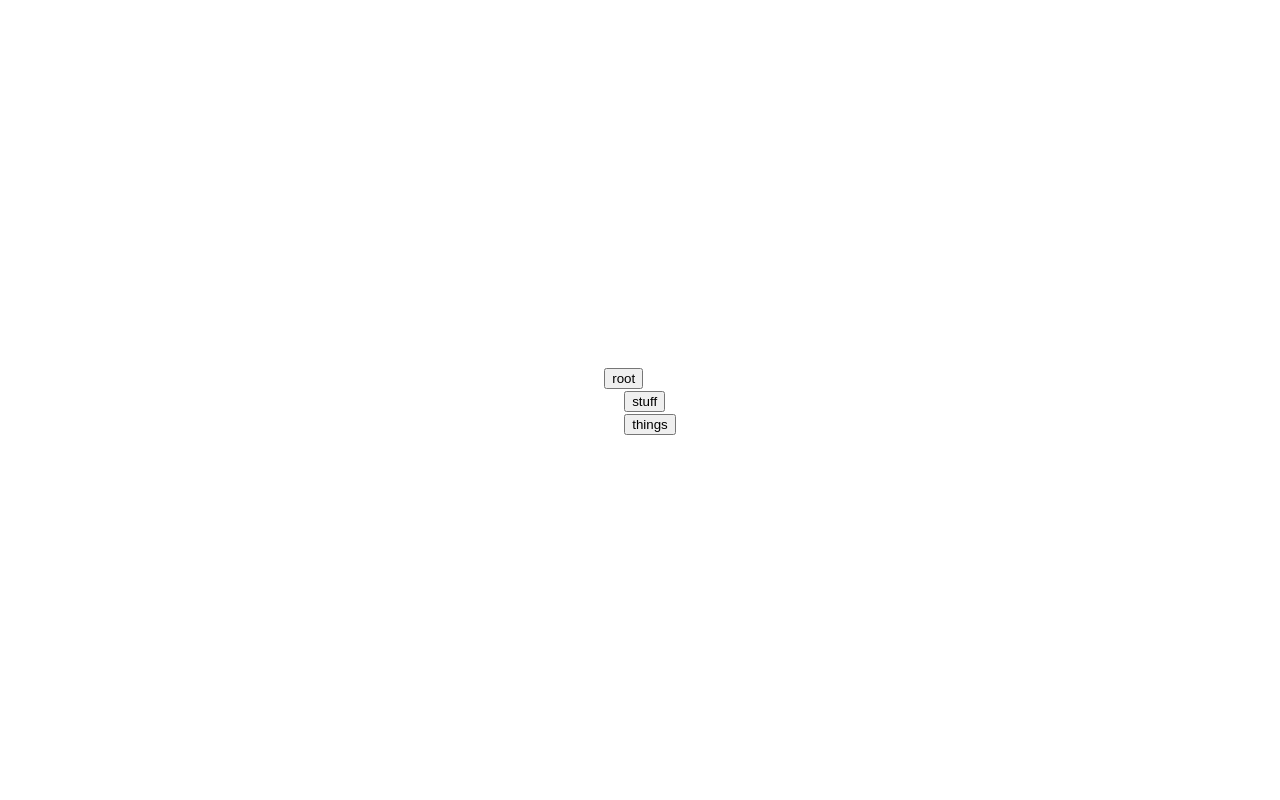
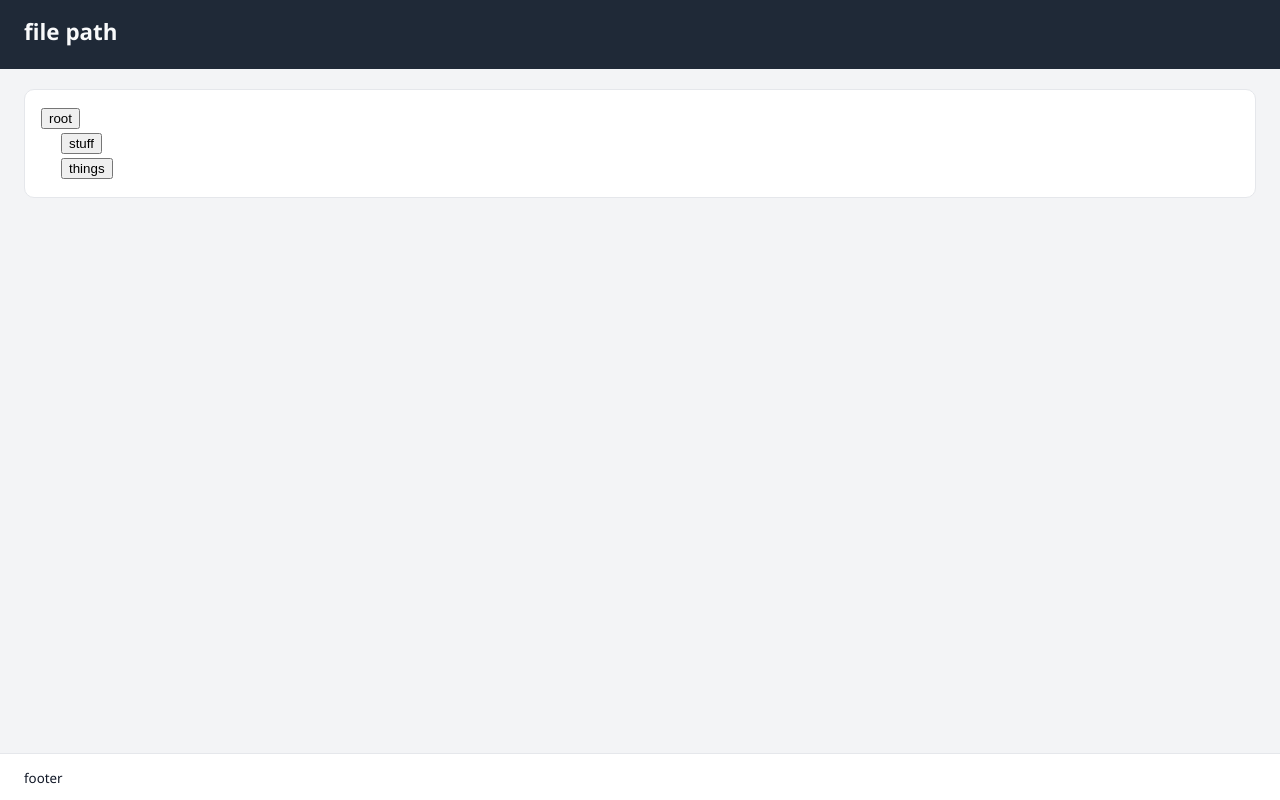
Before and after one commit to magnusculley/file-style-portfolio, a website built with Parcel: page src/index.html in a window 1280 px wide. Built offline with nearby package versions, Linux system fonts and the light colour scheme.

Commit message:
using pip display and sectioned app into parts

```diff
--- a/src/index.html
+++ b/src/index.html
@@ -3,10 +3,10 @@
   <head>
     <meta charset="utf-8">
     <meta name="viewport" content="width=device-width, initial-scale=1.0">
-    <title>Parcel Vanilla App</title>
     <link rel="stylesheet" href="style.css">
   </head>
   <body>
-    <script type="module" src="main.ts"></script>
+    <div id="app"></div>
+    <script type="module" src="./main.ts"></script>
   </body>
 </html>
--- a/src/main.ts
+++ b/src/main.ts
@@ -1,22 +1,36 @@
 import { TreeNode } from "./tree/treeclass";
 import { myTree } from "./tree/treeread";
+import { renderHeader } from "./page/Header";
+import { renderBody } from "./page/body";
+import { renderFooter } from "./page/footer";
 
 function renderTree(): void {
-	document.body.innerHTML = myTree.root.htmlize();
+	const app = document.querySelector<HTMLDivElement>("#app");
+
+	if (!app) {
+		return;
+	}
+
+	app.innerHTML = `
+		${renderHeader()}
+		${renderBody(myTree.root.htmlize())}
+		${renderFooter()}
+	`;
 
 	document.querySelectorAll<HTMLButtonElement>(".tree-node-button").forEach((button) => {
 		button.addEventListener("click", () => {
 			const nodeId = Number(button.dataset.nodeId);
 			const node = TreeNode.findById(nodeId);
-
-			if (!node) {
-				return;
-			}
-
 			node.toggleTop();
 			renderTree();
+		});
+		button.addEventListener("dblclick", () => {
+			const nodeId = Number(button.dataset.nodeId);
+			const node = TreeNode.findById(nodeId);
+			void node.content.display(node.name);
 		});
 	});
 }
 
+
 renderTree();
--- /dev/null
+++ b/src/page/Header.ts
@@ -0,0 +1,7 @@
+export function renderHeader(): string {
+  return `
+    <header class="page-header">
+    <h1>file path<h1>
+    </header>
+  `;
+}
--- /dev/null
+++ b/src/page/body.ts
@@ -0,0 +1,9 @@
+export function renderBody(treeHtml: string): string {
+  return `
+    <main class="page-main">
+      <section class="tree-panel" aria-label="Tree Browser">
+        ${treeHtml}
+      </section>
+    </main>
+  `;
+}
--- /dev/null
+++ b/src/page/footer.ts
@@ -0,0 +1,7 @@
+export function renderFooter(): string {
+  return `
+    <footer class="page-footer">
+      <small>footer</small>
+    </footer>
+  `;
+}
--- a/src/style.css
+++ b/src/style.css
@@ -1,8 +1,55 @@
-html {
-  color-scheme: light dark;
-  font-family: system-ui;
-  display: flex;
-  align-items: center;
-  justify-content: center;
-  height: 100%;
+* {
+  box-sizing: border-box;
 }
+
+html,
+body {
+  margin: 0;
+  padding: 0;
+  font-family: "Segoe UI", Tahoma, Geneva, Verdana, sans-serif;
+  background: #f3f4f6;
+  color: #111827;
+}
+
+#app {
+  min-height: 100vh;
+  display: grid;
+  grid-template-rows: auto 1fr auto;
+}
+
+.page-header {
+  padding: 16px 24px;
+  background: #1f2937;
+  color: #f9fafb;
+}
+
+.page-header h1 {
+  margin: 0 0 6px;
+  font-size: 1.4rem;
+}
+
+.page-header p {
+  margin: 0;
+  opacity: 0.9;
+}
+
+.page-main {
+  padding: 20px 24px;
+}
+
+.tree-panel {
+  background: #ffffff;
+  border: 1px solid #e5e7eb;
+  border-radius: 10px;
+  padding: 16px;
+}
+
+.tree-node-button {
+  margin: 2px 0;
+}
+
+.page-footer {
+  padding: 12px 24px;
+  border-top: 1px solid #e5e7eb;
+  background: #ffffff;
+}
--- /dev/null
+++ b/src/tree/contentclass.ts
@@ -0,0 +1,34 @@
+type DocumentPictureInPictureApi = {
+    requestWindow: (options?: { width?: number; height?: number }) => Promise<Window>;
+};
+
+declare global {
+    interface Window {
+        documentPictureInPicture: DocumentPictureInPictureApi;
+    }
+}
+
+export class Content{
+    title: string;
+    description: string;
+
+    constructor(title: string, description: string) {
+        this.title = title;
+        this.description = description;
+    }
+
+    private buildPiPHtml(): string {
+        return `
+            <div class="pip-card">
+                <h2>${this.title}</h2>
+                <p class="pip-description">${this.description}</p>
+            </div>
+        `;
+    }
+
+    async display(nodeName?: string): Promise<void> {
+        const pipApi = window.documentPictureInPicture;
+        const pipWindow = await pipApi.requestWindow({ width: 420, height: 320 });
+        pipWindow.document.body.innerHTML = this.buildPiPHtml();
+    }
+}
--- a/src/tree/tree.json
+++ b/src/tree/tree.json
@@ -1 +1 @@
-["Dstuff/.", "Fthings/.", "Ffun.md/stuff", "Dlow/stuff"]
+["Dstuff/.", "Fthings/.", "Ffriends.txt/stuff", "Ffun.md/stuff", "Dlow/stuff"]
--- a/src/tree/treeclass.ts
+++ b/src/tree/treeclass.ts
@@ -1,13 +1,4 @@
-class Content{
-    title: string;
-    description: string;
-
-    constructor(title: string, description: string) {
-        this.title = title;
-        this.description = description;
-    }
-}
-
+import {Content} from "./contentclass.ts";
 
 export class TreeNode{
     static nodeIndex: Map<number, TreeNode> = new Map();
--- a/src/tree/treeread.ts
+++ b/src/tree/treeread.ts
@@ -21,4 +21,5 @@ for (const entry of treeData) {
         newnode = new TreeNode(name, parentNode);
         nodes.push(newnode);
     }
+    console.log("Tree loaded with nodes:", nodes);
 }
```
Also changed, not shown: 1 other file.
